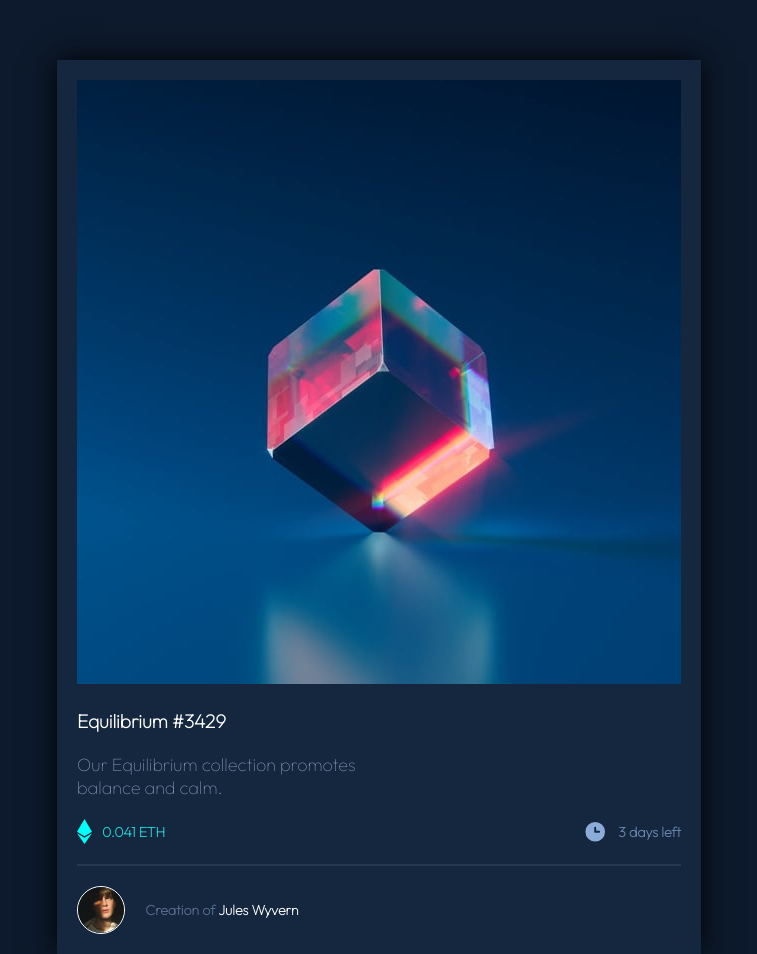
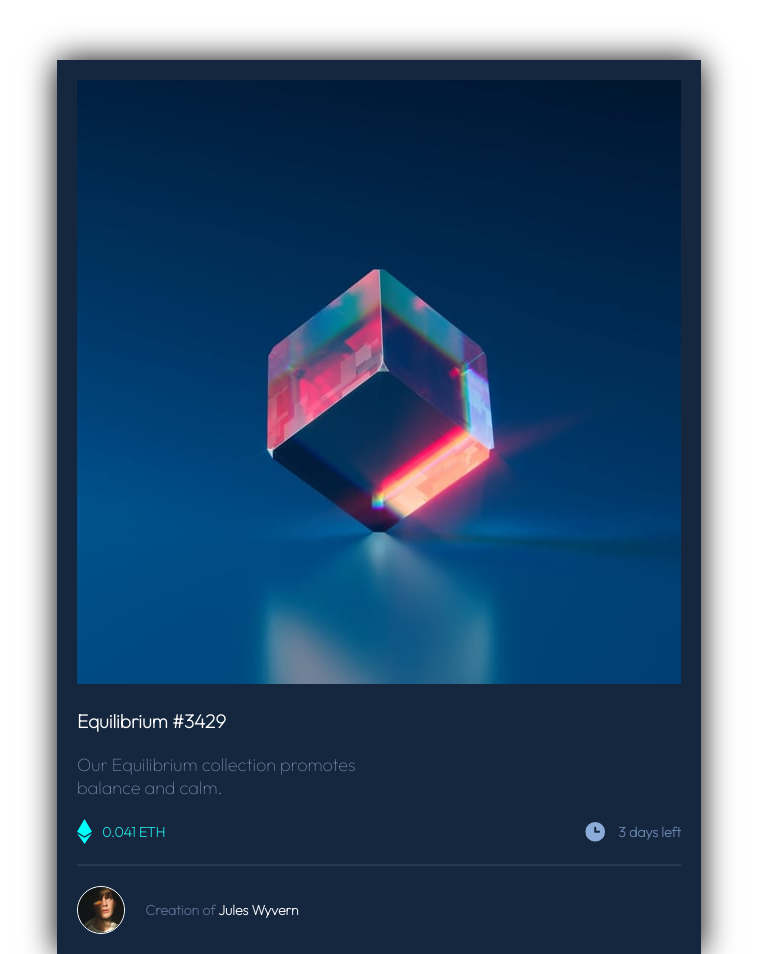
Before and after one commit to hussein-omaar/NFT-Card, a plain HTML site: page index.html in a window 1280 px wide. Shown: the top 954 px of the page, without its empty margins (261-1018 px from the left). Drawn offline with Linux system fonts and the light colour scheme.

Commit message:
Update style.css

```diff
--- a/style.css
+++ b/style.css
@@ -17,7 +17,7 @@ body{
 
     font-family: "Outfit";
     Font-size : 18px;
-    background-color: #0D1A2D;
+    background-color: #ffff;
     display: flex;
     justify-content: center;
     align-items: center;
```
